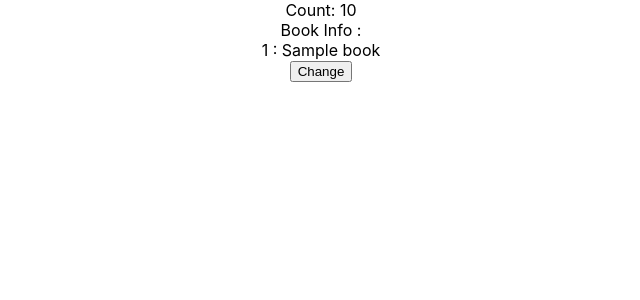
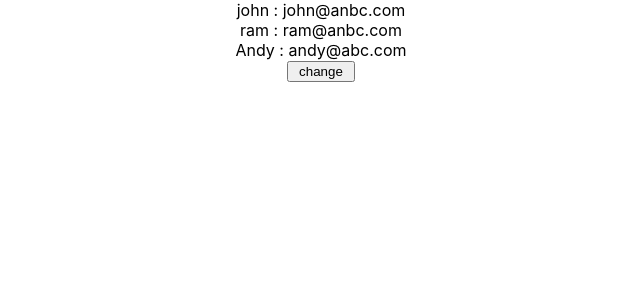
Before and after one commit to erkindunya/reactBasicsVijay, a React (Create React App) app: page / in a window 1280 px wide. Shown: the top 300 px of the page, without its empty margins (319-959 px from the left). Built offline with nearby package versions, Linux system fonts and the light colour scheme.

Commit message:
Collection in the useState

```diff
--- a/src/App.tsx
+++ b/src/App.tsx
@@ -1,15 +1,12 @@
 import React from 'react';
 import logo from './logo.svg';
 import './App.css';
-import { Counter } from "./Counter";
+import { Contacts } from "./Contacts";
 
 function App() {
   return (
     <div className="App">
-      <Counter initial={ 10 } book={{
-        id: 1,
-        name: "Sample book"
-      }} />
+      <Contacts />
     </div>
   );
 }
--- /dev/null
+++ b/src/Contacts.tsx
@@ -0,0 +1,44 @@
+import React, {useState} from "react";
+
+interface IContact {
+    name: string;
+    email: string;
+};
+
+const data : IContact[] = [
+    {
+        name: "john",
+        email: "john@anbc.com"
+    },
+    {
+        name: "ram",
+        email: "ram@anbc.com"
+    },
+    {
+        name: "Andy",
+        email: "andy@abc.com"
+    }
+];
+
+export function Contacts() : JSX.Element {
+    let [contacts,setContacts] = useState(data);
+
+    return <div>
+        {
+            contacts.map((c: IContact) => <div>
+                    { c.name } : { c.email }
+                </div>)
+        }
+        <div>
+            <input type="button" value=" change "
+                onClick={ ()=> {
+                    if(contacts.length > 0) {
+                        let newContacts = [...contacts];
+                        newContacts.pop();
+
+                        setContacts(newContacts);
+                    }
+                }} />
+        </div>
+    </div>;
+}
```
